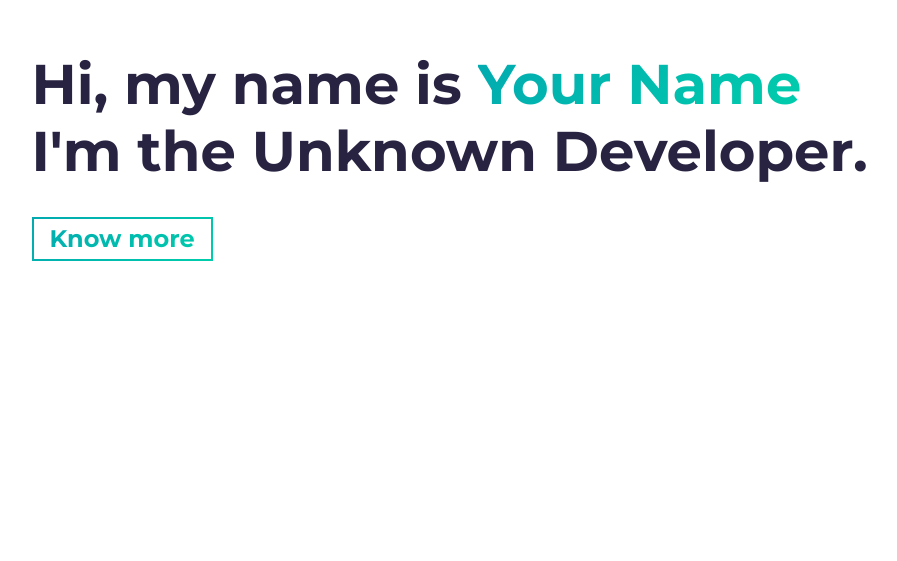
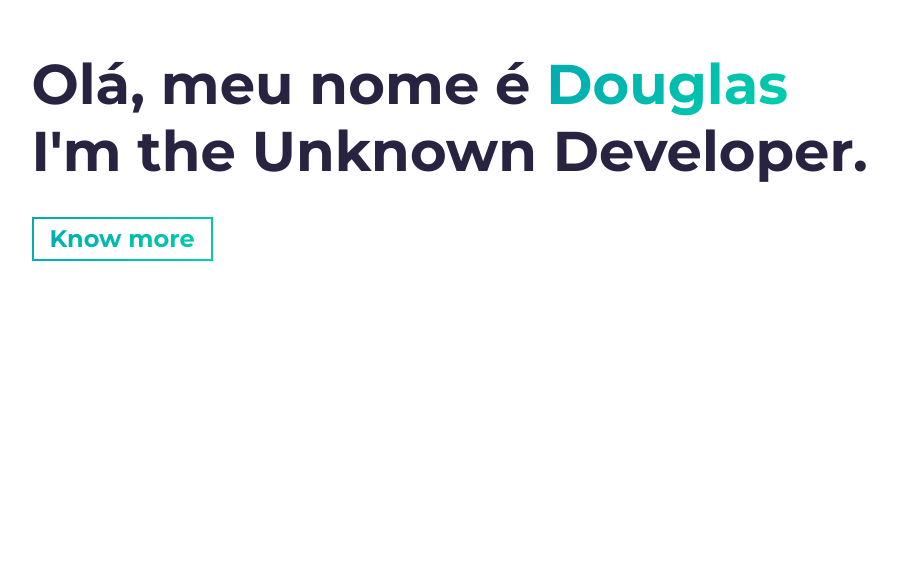
Before and after one commit to DouglasFEBastos/Portfolio, a website built with Parcel: page simplefolio/src/index.html in a window 1280 px wide. Shown: the part 239-800 px from the top of the page, without its empty margins (46-943 px from the left). Built offline with nearby package versions, Linux system fonts and the light colour scheme.

Commit message:
Update index.html

```diff
--- a/simplefolio/src/index.html
+++ b/simplefolio/src/index.html
@@ -46,7 +46,7 @@
     <section id="hero" class="jumbotron">
       <div class="container">
         <h1 class="hero-title load-hidden">
-          Hi, my name is <span class="text-color-main">Your Name</span>
+          Olá, meu nome é <span class="text-color-main">Douglas</span>
           <br />
           I'm the Unknown Developer.
         </h1>
```
